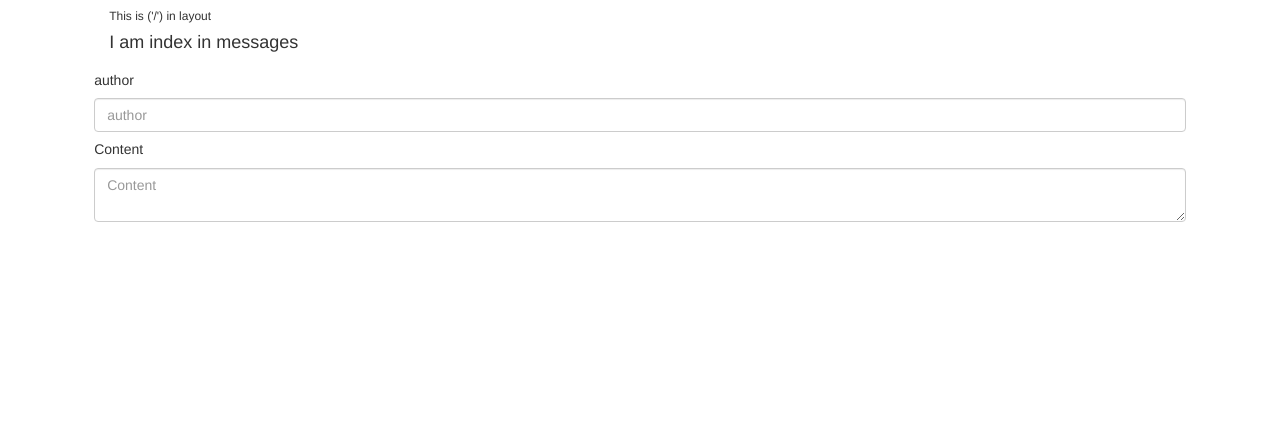
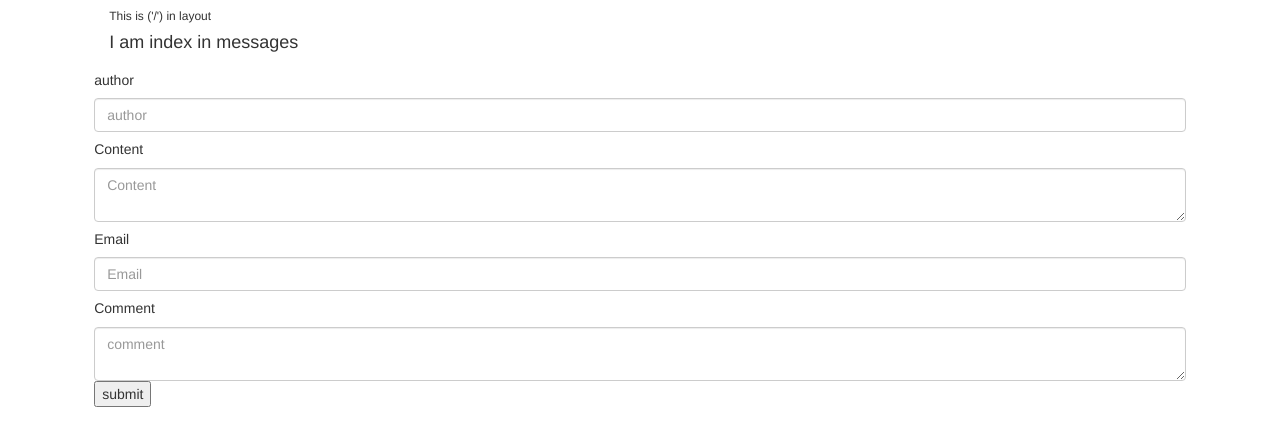
Before and after one commit to wanaaaa/ExpressMessage, a Node server app: page /messages/index in a window 1280 px wide. Shown: the top 446 px of the page. Run offline with Node 20, Linux system fonts and the light colour scheme; data that the repository does not hold is empty; some libraries are stand-ins or nearby versions.

Commit message:
complete email

```diff
--- a/models/message.js
+++ b/models/message.js
@@ -4,7 +4,8 @@ var mongoose = require('mongoose'),
 var MessageSchema = Schema ({
 	author: {type: String, required: false},
 	content: {type: String, required: false},
-	comment: {type: String, required: false}
+	comment: {type: String, required: false},
+	email: {type: String, required: false}
 });
 
 var MessageModel = mongoose.model('MessageModel', MessageSchema);
--- a/package.json
+++ b/package.json
@@ -17,6 +17,7 @@
     "express-session": "^1.12.1",
     "method-override": "^2.3.5",
     "mongoose": "^4.2.8",
-    "morgan": "^1.6.1"
+    "morgan": "^1.6.1",
+    "nodemailer": "^1.10.0"
   }
 }
--- a/public/js/main.js
+++ b/public/js/main.js
@@ -0,0 +1,30 @@
+
+$(function  () {
+	$("button").on("click", function () {
+		var num = $(this).attr("iter");
+		console.log(this);
+		console.log(num);
+    selIDnum = "#a" + num;
+    emailID = "#e" + num;
+    console.log(emailID)
+
+    emailAddress = $(emailID).val();
+    console.log(emailAddress);
+
+
+    to = emailAddress;
+    subject = "This the answer you asked in WDI FinalProject for Wan."
+    text = $(selIDnum).val();
+    // text = $(selIDnum).html();
+
+    console.log(text);
+    console.log(to);
+    $.get("http://localhost:3000/send", {
+      to:to, subject:subject, text:text
+    }, function(data) {
+      console.log(data);
+    })
+
+
+	});//click
+});
--- a/server.js
+++ b/server.js
@@ -10,6 +10,16 @@ var express = require('express'),
 	morgan = require('morgan'),
 	mongoose = require('mongoose');
 	session = require('express-session');
+
+var nodemailer = require('nodemailer');
+var transporter = nodemailer.createTransport({
+  service: 'Gmail',
+  auth: {
+      user: 'FinalProjectGeneral@gmail.com',
+      pass: 'generalassembly'
+  }
+});
+
 
 server.set('views', './views');
 server.set('view engine', 'ejs');
@@ -36,6 +46,26 @@ server.get('/', function (req, res) {
 	res.render('welcome');
 });
 
+server.get('/send', function(req, res) {
+  var mailOptions = {
+    from: 'Final Project WDI <FinalProjectGeneral.com>', // sender address
+    to: req.query.to, // list of receivers
+    subject: req.query.subject, // Subject line
+    text: req.query.text, // plaintext body
+    html: req.query.text // html body
+  };
+
+  console.log("req",req.query);
+
+  transporter.sendMail(mailOptions, function(error, info){
+    if(error){
+        return console.log(error);
+    }
+    console.log('Message sent: ');
+  });
+
+}); //End of server.get
+
 /////////////////////////////////////////////////
 mongoose.connect(MONGOURI);
 var db = mongoose.connection;
--- a/views/layout.ejs
+++ b/views/layout.ejs
@@ -11,6 +11,7 @@
 	<link rel="stylesheet" type="text/css" href="/css/main.css">
 		<!-- Latest compiled and minified JavaScript -->
 	<script type="text/javascript" src="http://code.jquery.com/jquery-latest.min.js"></script>
+
 </head>
 <body>
 	<div class="row">
--- a/views/messages/index.ejs
+++ b/views/messages/index.ejs
@@ -7,27 +7,36 @@
 
 		<h5>Content</h5>
 		<textarea name="message[content]" placeholder="Content" class="form-control"></textarea>
-		<div class="hide">
+
+		<h5>Email</h5>
+		<input name="message[email]" placeholder="Email" class="form-control">
+
 			<h5>Comment</h5>
 			<textarea name="message[comment]" placeholder="comment" class="form-control"></textarea>
-			<input type="submit" value="submit"><br>
+
+		<div class="submit">
+		<input type="submit" value="submit"  ><br>
 		</div>
+
 	</div>
 </form>
 
 <% messageObjects.forEach(function (object, i) { %>
-author: <%= 	object.author %> ---
+author:  <%= 	object.author %> ---
 content: <%= 	object.content %> ---
 comment: <%= 	object.comment %> ---
 <br>
 
-<form action="/messages/<%= object._id %>?_method=PATCH" method="post">
+<form action="/messages/<%= object._id %>?_method=PATCH" method="post" class="submit">
 	<label>Add or Edit Comment ::</label>
 	<textarea name="message[author]" class="hide"><%= object.author  %></textarea>
 	<textarea name="message[content]" class="hide"><%= object.content %></textarea>
-	<textarea name="message[comment]"><%= object.comment %></textarea>
-	<input type="submit" value="submit">
-</form>
+	<textarea name="message[comment]" id="a<%= i %>"><%= object.comment %></textarea>
+	<textarea name="message[email]" id="e<%= i %>"><%= object.email %></textarea>
+
+		<input type="submit" value="submit"  >
+
+</form><button iter=<%= i%>>Send Email with comment</button>
 
 
 
```
